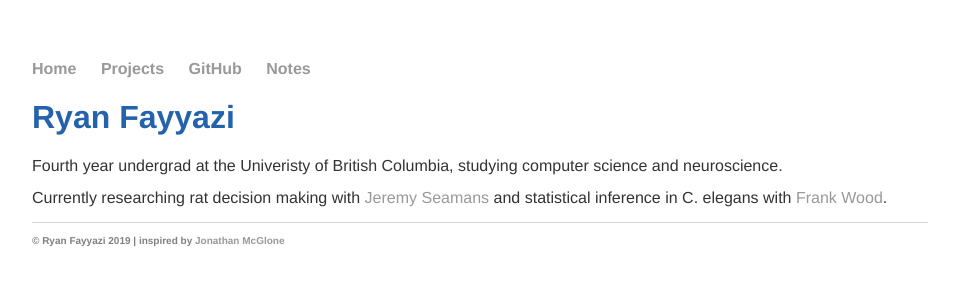
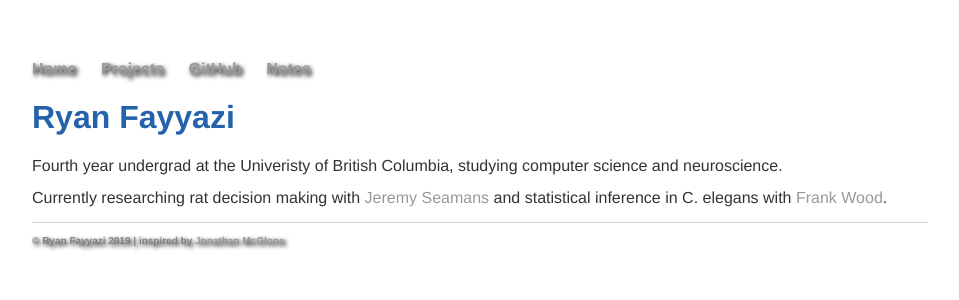
Before and after one commit to rfayyazi/rfayyazi.github.io, a Jekyll site: the page built from index.html, in a window 1280 px wide. Shown: the top 300 px of the page, without its empty margins (160-1119 px from the left). Built offline with Jekyll 4.4.1, drawn with Linux system fonts in a browser that asks for light colours; some web fonts are replaced.

Commit message:
Update main.css

```diff
--- a/css/main.css
+++ b/css/main.css
@@ -9,6 +9,7 @@ nav ul, footer ul {
     padding: 0px;
     list-style: none;
     font-weight: bold;
+    text-shadow: 2px 2px 4px #000000;
 }
 nav ul li, footer ul li {
     display: inline;
```
